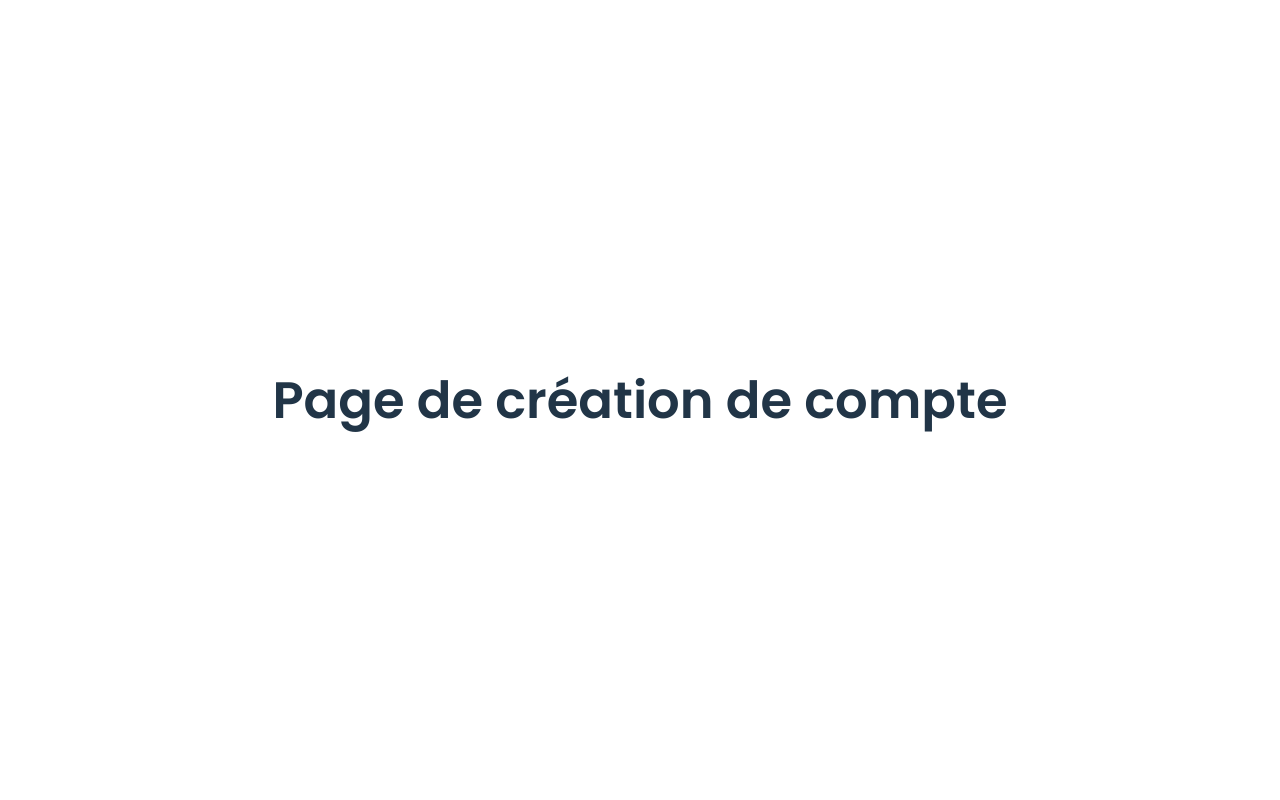
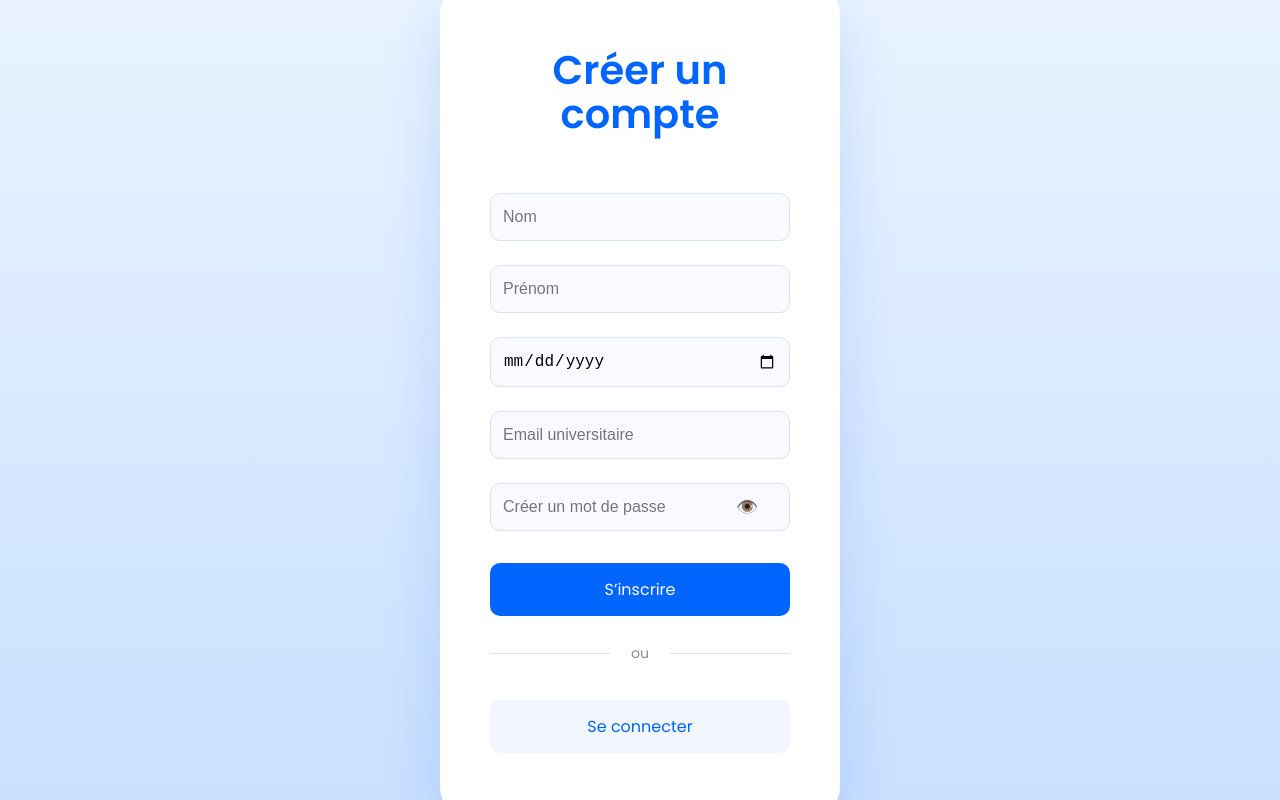
Before and after one commit to PolLamothe/PolyRide, a React (Vite) app in the folder Frontend/: page /register in a window 1280 px wide. Built offline with nearby package versions, Linux system fonts and the light colour scheme.

Commit message:
s'inscrire

```diff
--- a/Frontend/src/pages/auth/Login.jsx
+++ b/Frontend/src/pages/auth/Login.jsx
@@ -1,8 +1,10 @@
 import { useState } from "react";
-import "./Login.css";
+import { useNavigate } from "react-router-dom";
+import "./Auth.css";
 
 export default function Login() {
   const [showPassword, setShowPassword] = useState(false);
+  const navigate = useNavigate();
 
   return (
     <div className="page-container">
@@ -35,7 +37,11 @@ export default function Login() {
             <span>ou</span>
           </div>
 
-          <button type="button" className="btn-secondary">
+          <button
+            type="button"
+            className="btn-secondary"
+            onClick={() => navigate("/register")}
+          >
             S’inscrire
           </button>
         </form>
--- a/Frontend/src/pages/auth/Register.jsx
+++ b/Frontend/src/pages/auth/Register.jsx
@@ -1,11 +1,61 @@
+import { useState } from "react";
+import { useNavigate } from "react-router-dom";
+import "./Auth.css"; // on réutilise ton style bleu/blanc
 
-function Register() {
+export default function Register() {
+  const navigate = useNavigate();
+  const [showPassword, setShowPassword] = useState(false);
 
-    return (
-        <>
-            <h1>Page de création de compte</h1>
-        </>
-    )
+  const handleSubmit = (e) => {
+    e.preventDefault();
+    // plus tard tu pourras ajouter la logique d'envoi vers ton backend ici
+    alert("Compte créé avec succès !");
+    navigate("/login");
+  };
+
+  return (
+    <div className="page-container">
+      <div className="login-card">
+        <h1 className="brand">Créer un compte</h1>
+
+        <form onSubmit={handleSubmit}>
+          <input type="text" placeholder="Nom" required />
+          <input type="text" placeholder="Prénom" required />
+          <input type="date" required />
+          <input type="email" placeholder="Email universitaire" required />
+
+          <div className="password-container">
+            <input
+              type={showPassword ? "text" : "password"}
+              placeholder="Créer un mot de passe"
+              required
+            />
+            <button
+              type="button"
+              className="toggle-password"
+              onClick={() => setShowPassword(!showPassword)}
+            >
+              {showPassword ? "👁️‍🗨️" : "👁️"}
+            </button>
+          </div>
+
+          <button type="submit" className="btn-primary">
+            S’inscrire
+          </button>
+
+          <div className="divider">
+            <span>ou</span>
+          </div>
+
+          <button
+            type="button"
+            className="btn-secondary"
+            onClick={() => navigate("/login")}
+          >
+            Se connecter
+          </button>
+        </form>
+      </div>
+    </div>
+  );
 }
-
-export default Register;
```
Also changed, not shown: Frontend/src/pages/auth/Auth.css (renamed from Frontend/src/pages/auth/Login.css).
